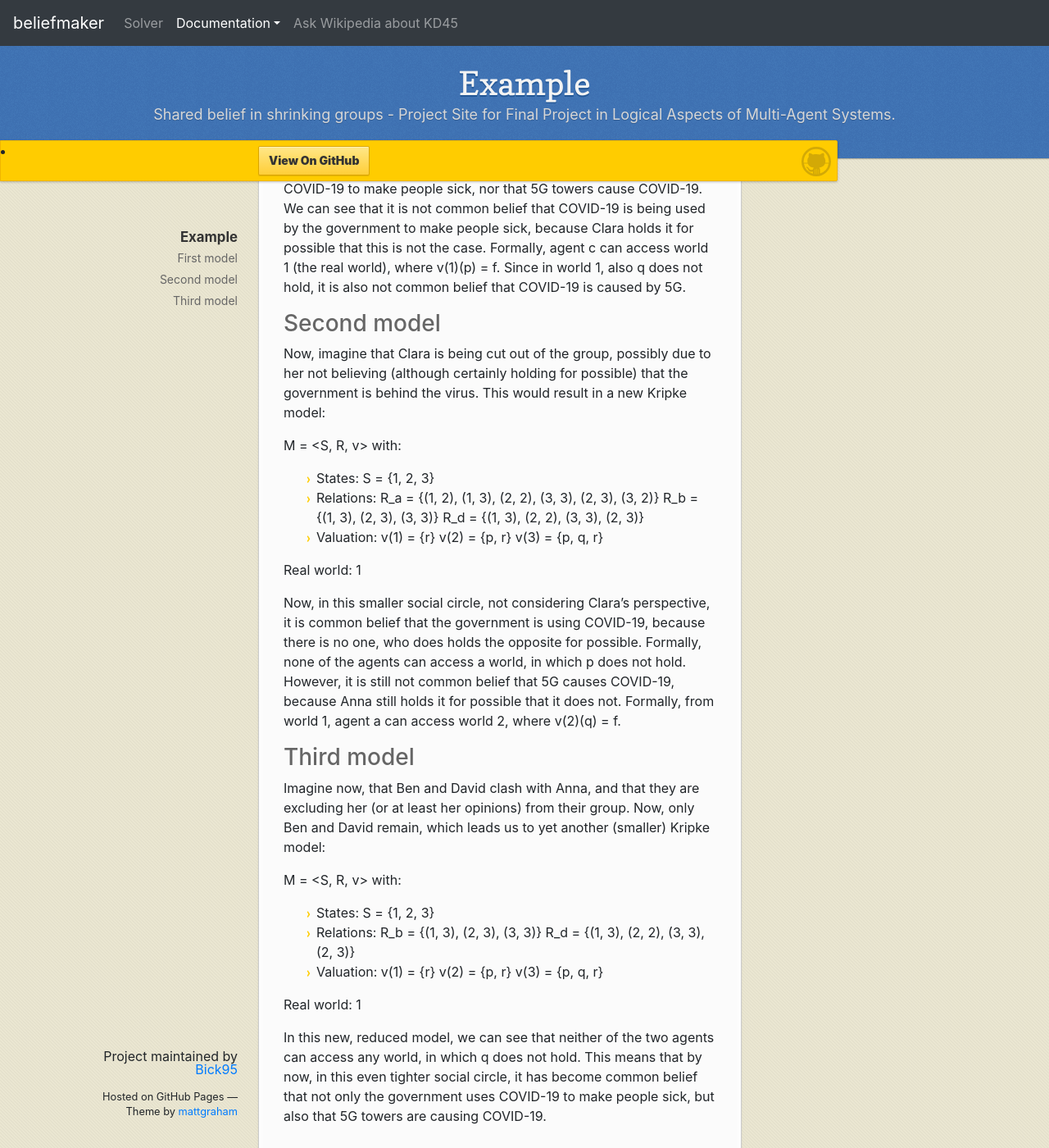
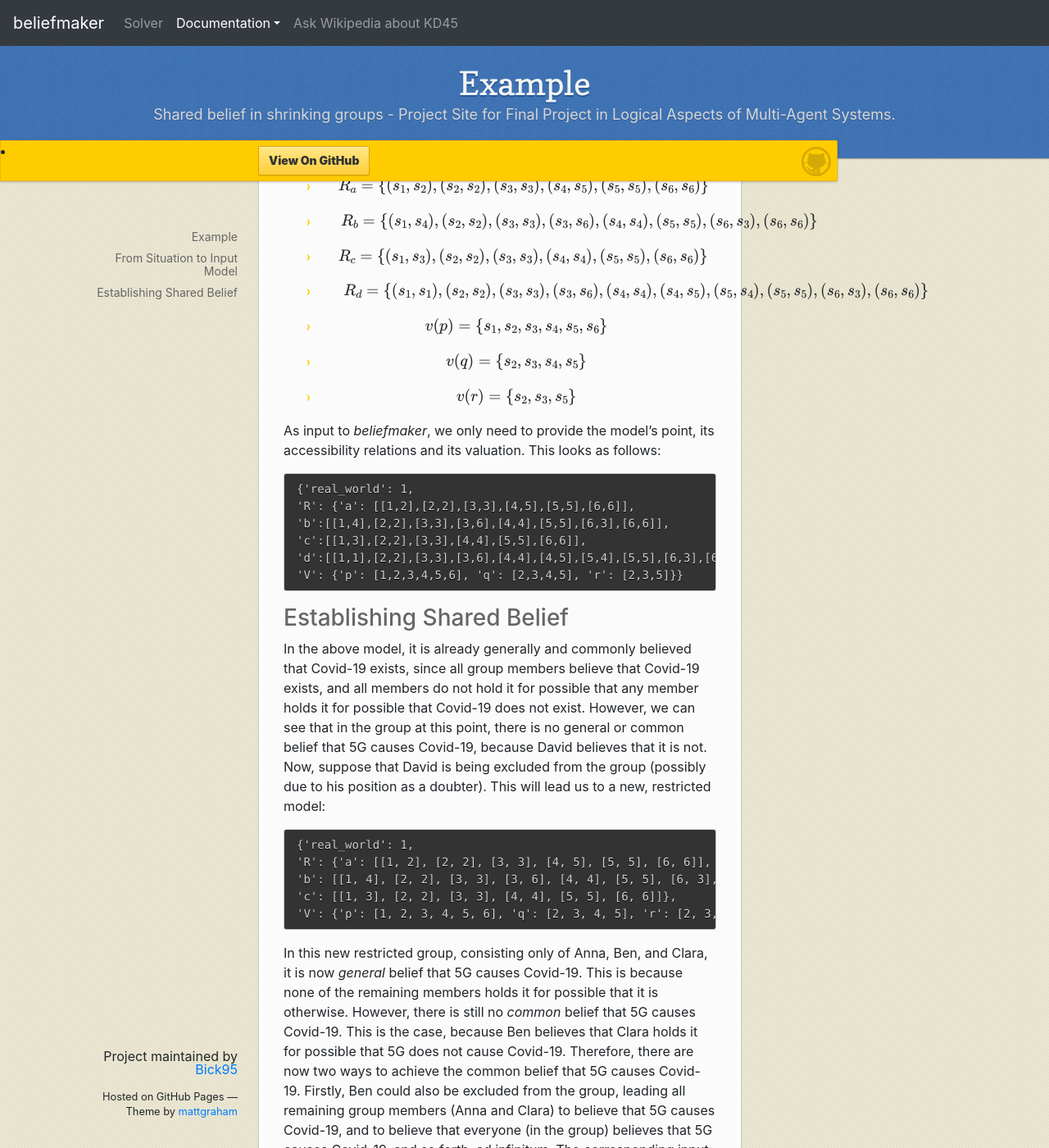
Before and after one commit to Bick95/beliefmaker, a Jekyll site: the page built from example.md, in a window 1280 px wide and 1400 px high, scrolled down 949 px. Shown: the whole window at 82% size. Built offline with Jekyll 4.4.1, drawn with Linux system fonts in a browser that asks for light colours; nearby versions of some CDN libraries; formulas are drawn with MathJax 3; some of the changed text lies outside the part shown.

Commit message:
Example v2

````diff
--- a/example.md
+++ b/example.md
@@ -3,76 +3,74 @@ title: Example
 layout: default
 filename: example
 ---
-# Example
+## Example
 
-Consider four people: Anna, Ben, Clara, and David. Suppose that all four believe that the COVID-19 virus does exist. Ben and David also believe that it is being used by the government in order to make people sick, and that it is being caused by 5G towers. Clara holds it for possible that the government uses COVID-19 to make people sick, but not that 5G towers are causing it. Anna, on the other hand, believes that the government is using the COVID-19 to make people sick, and holds it for possible, that it might be caused by 5G towers.
+### From Situation to Input Model
 
-### First model
+Suppose that the beliefs of a group of four friends, Anna, Ben, Clara and David, can be summarized as follows:
 
-The situation can be represented by the following Kripke model:
+* __Anna__ believes that Covid-19 exists, that 5G causes Covid-19, and that Bill Gates uses Covid-19 to reduce the world population. Furthermore, Anna believes that her beliefs are shared by all other group members.
+* __Ben__ also believes that Covid-19 exists, that 5G causes Covid-19, and that Bill Gates uses Covid-19 to reduce the world population. However, he believes that Clara and David hold it for possible that 5G does not cause Covid-19, and that Bill Gates does not use Covid-19 to reduce the world population.
+* __Clara__ believes that Covid-19 exists and that it is caused by 5G. However, Clara believes that Bill Gates does not use Covid-19 to reduce the world population. Furthermore, Clara believes that Anna and David hold it for possible that Bill Gates uses Covid-19 to reduce the world population.
+* Lastly, __David__ believes that Covid-19 exists, but he believes that 5G does not cause Covid-19, and that Bill Gates does not use Covid-19 to reduce the world population.
 
-Propositions: P =  {p, q, r} with:
-* p: the government is using COVID-19 to make people sick
-* q: COVID-19 is being caused by 5G towers
-* r: COVID-19 exists
+The statements that the friends do (not) believe in can be represented by the following propositions:
 
-Agents:    A = {a, b, c, d} with:
-* a = Anna
-* b = Ben
-* c = Clara
-* d = David
+* $$p$$: Covid-19 exists
+* $$q$$: 5G causes Covid-19
+* $$r$$: Bill Gates uses Covid-19 to reduce the world population
 
-M = <S, R, v> with:
+Let us assume that in the real world, Covid-19 exists, but it is not caused by 5G, and Bill Gates is not using it to reduce the world population.
+Then, the situation may be captured in a pointed Kripke model $$(M, s_1)$$, where $$A =\{a,b,c,d\}$$, and $$M =$$ $$<$$$$S,R,v$$$$>$$ with:
+* $$S=\{s_1,s_2,s_3,s_4,s_5,s_6\}\notag$$
+* $$R_{a}=\{(s_1,s_2),(s_2,s_2),(s_3,s_3),(s_4,s_5),(s_5,s_5),(s_6,s_6)\}\notag$$
+* $$R_{b}=\{(s_1,s_4),(s_2,s_2),(s_3,s_3),(s_3,s_6),(s_4,s_4),(s_5,s_5),\\  (s_6,s_3),(s_6,s_6)\}\notag$$
+* $$R_{c}=\{(s_1,s_3),(s_2,s_2),(s_3,s_3),(s_4,s_4),(s_5,s_5),(s_6,s_6)\}\notag$$
+* $$R_{d}=\{(s_1,s_1),(s_2,s_2),(s_3,s_3),(s_3,s_6),(s_4,s_4),(s_4,s_5),\\  (s_5,s_4),(s_5,s_5),(s_6,s_3),(s_6,s_6)\}\notag$$
+* $$v(p)=\{s_1,s_2,s_3,s_4,s_5,s_6\}\notag$$
+* $$v(q)=\{s_2,s_3,s_4,s_5\}\notag$$
+* $$v(r)=\{s_2,s_3,s_5\}\notag$$
 
-* States: S = {1, 2, 3}
-* Relations:
-R_a = {(1, 2), (1, 3), (2, 2), (3, 3), (2, 3), (3, 2)}
-R_b = {(1, 3), (2, 3), (3, 3)}
-R_c = {(1, 1), (2, 2), (3, 3), (1, 2), (2, 1)}
-R_d = {(1, 3), (2, 2), (3, 3), (2, 3)}
-* Valuation:
-v(1) = {r}
-v(2) = {p, r}
-v(3) = {p, q, r}
+As input to _beliefmaker_, we only need to provide the model's point, its accessibility relations and its valuation. This looks as follows:
 
-Real world: 1
+```
+{'real_world': 1,
+'R': {'a': [[1,2],[2,2],[3,3],[4,5],[5,5],[6,6]],
+'b':[[1,4],[2,2],[3,3],[3,6],[4,4],[5,5],[6,3],[6,6]],
+'c':[[1,3],[2,2],[3,3],[4,4],[5,5],[6,6]],
+'d':[[1,1],[2,2],[3,3],[3,6],[4,4],[4,5],[5,4],[5,5],[6,3],[6,6]]},
+'V': {'p': [1,2,3,4,5,6], 'q': [2,3,4,5], 'r': [2,3,5]}}
+```
 
-We can see that in the real world, it is common belief that COVID-19 exists, but it is neither common belief that the government uses COVID-19 to make people sick, nor that 5G towers cause COVID-19.
-We can see that it is not common belief that COVID-19 is being used by the government to make people sick, because Clara holds it for possible that this is not the case. Formally, agent c can access world 1 (the real world), where v(1)(p) = f. Since in world 1, also q does not hold, it is also not common belief that COVID-19 is caused by 5G.
 
-### Second model
+### Establishing Shared Belief
 
-Now, imagine that Clara is being cut out of the group, possibly due to her not believing (although certainly holding for possible) that the government is behind the virus. This would result in a new Kripke model:
+In the above model, it is already generally and commonly believed that Covid-19 exists, since all group members believe that Covid-19 exists, and all members do not hold it for possible that any member holds it for possible that Covid-19 does not exist. However, we can see that in the group at this point, there is no general or common belief that 5G causes Covid-19, because David believes that it is not. Now, suppose that David is being excluded from the group (possibly due to his position as a doubter). This will lead us to a new, restricted model:
 
-M = <S, R, v> with:
-* States: S = {1, 2, 3}
-* Relations:
-R_a = {(1, 2), (1, 3), (2, 2), (3, 3), (2, 3), (3, 2)}
-R_b = {(1, 3), (2, 3), (3, 3)}
-R_d = {(1, 3), (2, 2), (3, 3), (2, 3)}
-* Valuation:
-v(1) = {r}
-v(2) = {p, r}
-v(3) = {p, q, r}
+```
+{'real_world': 1,
+'R': {'a': [[1, 2], [2, 2], [3, 3], [4, 5], [5, 5], [6, 6]],
+'b': [[1, 4], [2, 2], [3, 3], [3, 6], [4, 4], [5, 5], [6, 3], [6, 6]],
+'c': [[1, 3], [2, 2], [3, 3], [4, 4], [5, 5], [6, 6]]},
+'V': {'p': [1, 2, 3, 4, 5, 6], 'q': [2, 3, 4, 5], 'r': [2, 3, 5]}}
+```
 
-Real world: 1
+In this new restricted group, consisting only of Anna, Ben, and Clara, it is now _general_ belief that 5G causes Covid-19. This is because none of the remaining members holds it for possible that it is otherwise. However, there is still no _common_ belief that 5G causes Covid-19. This is the case, because Ben believes that Clara holds it for possible that 5G does not cause Covid-19. Therefore, there are now two ways to achieve the common belief that 5G causes Covid-19. Firstly, Ben could also be excluded from the group, leading all remaining group members (Anna and Clara) to believe that 5G causes Covid-19, and to believe that everyone (in the group) believes that 5G causes Covid-19, and so forth, ad infinitum. The corresponding input model is displayed below:
 
-Now, in this smaller social circle, not considering Clara’s perspective, it is common belief that the government is using COVID-19, because there is no one, who does holds the opposite for possible. Formally, none of the agents can access a world, in which p does not hold. However, it is still not common belief that 5G causes COVID-19, because Anna still holds it for possible that it does not. Formally, from world 1, agent a can access world 2, where v(2)(q) = f.
+```
+{'real_world': 1,
+'R': {'a': [[1, 2], [2, 2], [3, 3], [4, 5], [5, 5], [6, 6]],
+'c': [[1, 3], [2, 2], [3, 3], [4, 4], [5, 5], [6, 6]]},
+'V': {'p': [1, 2, 3, 4, 5, 6], 'q': [2, 3, 4, 5], 'r': [2, 3, 5]}}
+```
 
-### Third model
+Alternatively, it would also suffice to remove Clara from the second model (where David was already excluded). Then, since Clara is no longer part of the group anymore, Ben’s belief that Clara holds it for possible that 5G does not cause Covid-19, does not interfere with the proposition to be commonly believed anymore. The respective model is displayed below:
 
-Imagine now, that Ben and David clash with Anna, and that they are excluding her (or at least her opinions) from their group. Now, only Ben and David remain, which leads us to yet another (smaller) Kripke model:
+```
+{'real_world': 1,
+'R': {'a': [[1, 2], [2, 2], [3, 3], [4, 5], [5, 5], [6, 6]],
+'b': [[1, 4], [2, 2], [3, 3], [3, 6], [4, 4], [5, 5], [6, 3], [6, 6]]},
+'V': {'p': [1, 2, 3, 4, 5, 6], 'q': [2, 3, 4, 5], 'r': [2, 3, 5]}}
+```
 
-M = <S, R, v> with:
-* States: S = {1, 2, 3}
-* Relations:
-R_b = {(1, 3), (2, 3), (3, 3)}
-R_d = {(1, 3), (2, 2), (3, 3), (2, 3)}
-* Valuation:
-v(1) = {r}
-v(2) = {p, r}
-v(3) = {p, q, r}
-
-Real world: 1
-
-In this new, reduced model, we can see that neither of the two agents can access any world, in which q does not hold. This means that by now, in this even tighter social circle, it has become common belief that not only the government uses COVID-19 to make people sick, but also that 5G towers are causing COVID-19.
+If we would instead desire for the group to maintain the general or common belief that Bill Gates uses Covid-19 to reduce the world population, this would also require the removal of both Clara and David. Here, there is no difference between who has to be removed to acquire general or common belief. In both cases, the corresponding Kripke model is the same as the Kripke model corresponding to the first possible way of introducing the common belief that 5G causes Covid-19, as displayed above.
````
